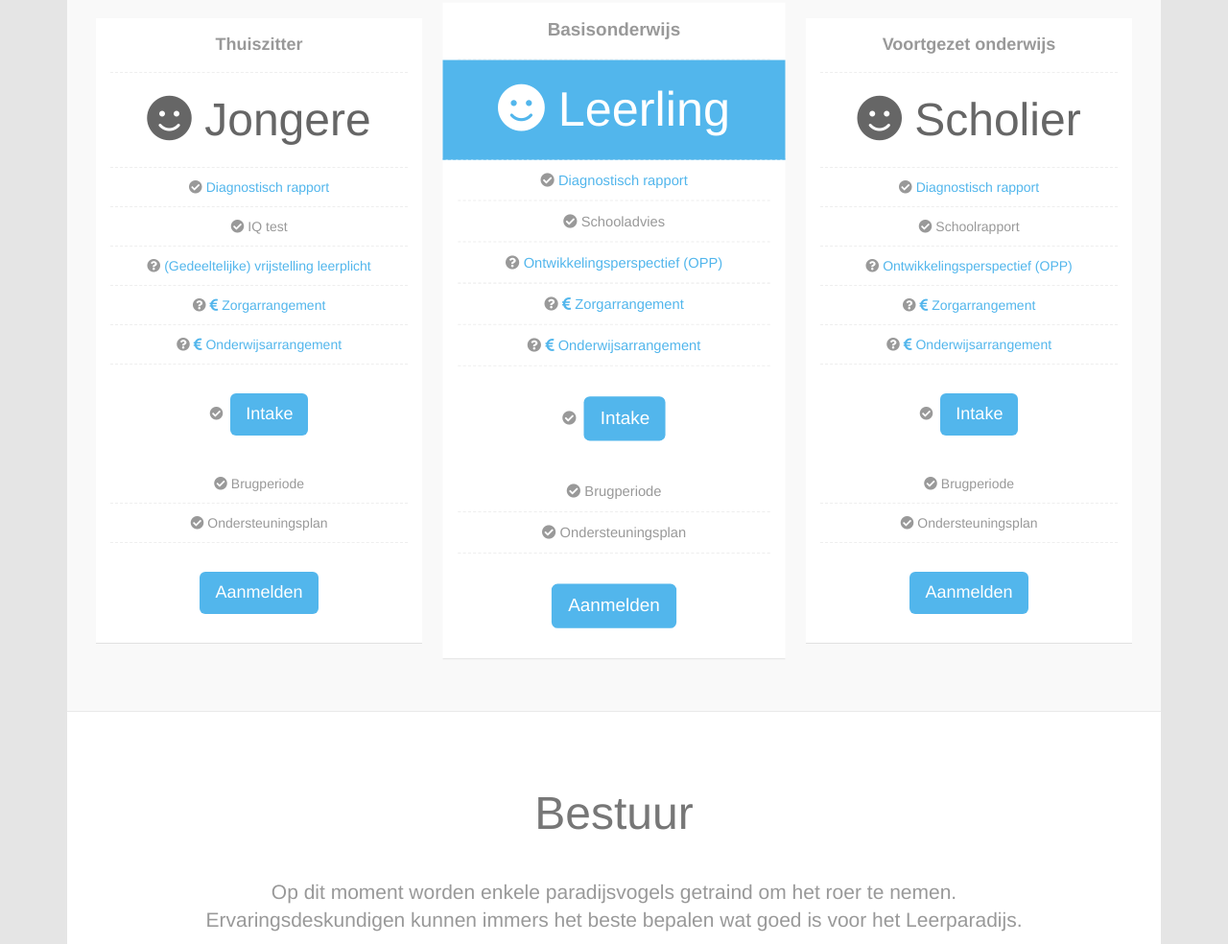
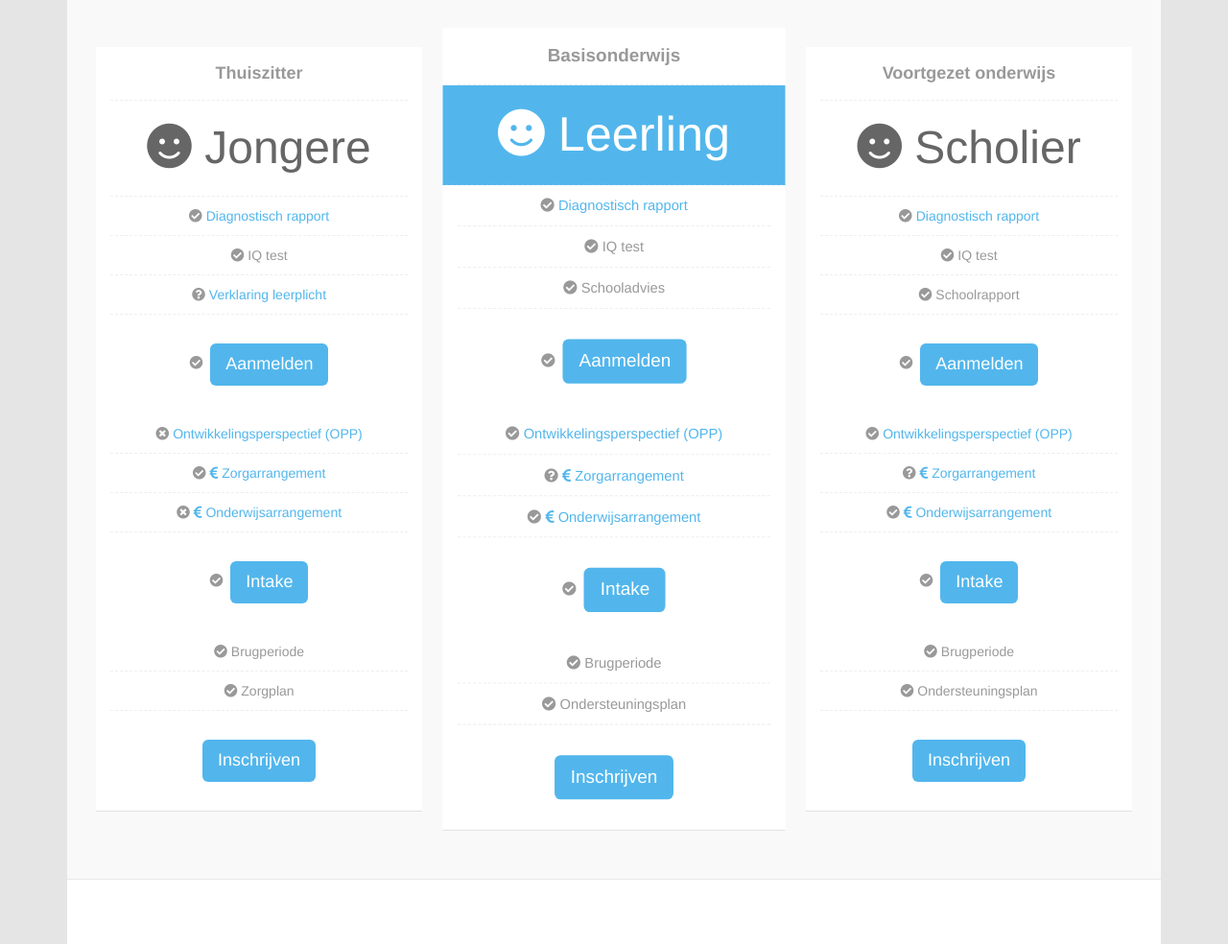
Before and after one commit to HeDude/leerparadijs, a plain HTML site: page index.html in a window 1280 px wide. Shown: the part 3192-4176 px from the top of the page at 96% size. Drawn offline with Linux system fonts and the light colour scheme; a script that the page names is missing.

Commit message:
Changed registration procedure

```diff
--- a/index.html
+++ b/index.html
@@ -328,6 +328,7 @@
                         <br>onderneem je de bijbehorende <i class="fas fa-check-circle" title="Verplicht"></i> stappen om je aan te melden.
                         <br>Tijdens een brugperiode verken je of het Leerparadijs voor jou de ideale plek is
                         <br>en welke ondersteuning jij nodig hebt.
+                        <br>Lees meer op onze <a href="https://wiki.leerparadijs.nl/index.php/Aanmelden" target="_blank">wiki</a>.
                     </p>
                 </div><!-- class="center" -->
                 <div class="big-gap"></div>
@@ -338,13 +339,15 @@
                             <li class="plan-price"><i class="fas fa-smile" title="Geschikt"></i> Jongere</li>
                             <li><i class="fas fa-check-circle" title="Verplicht"></i> <a href="https://formulieren.cedinzorg.nl/formulier/ouders-kinder-ggz" target="_blank">Diagnostisch rapport</a></li>
                             <li><i class="fas fa-check-circle" title="Verplicht"></i> IQ test</li>
-                            <li><i class="fas fa-question-circle" title="Optioneel bij minder onderwijstijd"></i> <a href="https://www.rijksoverheid.nl/onderwerpen/leerplicht/vraag-en-antwoord/wanneer-hoeft-mijn-kind-niet-naar-school" target="_blank">(Gedeeltelijke) vrijstelling leerplicht</a></li>
-                            <li><i class="fas fa-question-circle" title="Optioneel als vergoeding"></i> <a href="https://detoegangemmen.nl/" target="_blank"><i class="fas fa-euro-sign"></i> Zorgarrangement</a></li>
-                            <li><i class="fas fa-question-circle" title="Optioneel als vergoeding"></i> <a href="https://www.swvzodrenthe.nl/" target="_blank"><i class="fas fa-euro-sign"></i> Onderwijsarrangement</a></li>
+                            <li><i class="fas fa-question-circle" title="Optioneel bij minder onderwijstijd"></i> <a href="https://www.rijksoverheid.nl/onderwerpen/leerplicht/vraag-en-antwoord/wanneer-hoeft-mijn-kind-niet-naar-school" target="_blank">Verklaring leerplicht</a></li>
+                            <li class="plan-action"><i class="fas fa-check-circle" title="Verplicht"></i>&nbsp;&nbsp;<a href="mailto:info@leerparadijs.nl?SUBJECT=Aanmelding" class="btn btn-primary btn-lg">Aanmelden</a></li>
+                            <li><i class="fa fa-times-circle" title="Verplicht"></i> <a href="https://www.onderwijsinspectie.nl/onderwerpen/onderwijstijd/maatwerk-in-onderwijstijd-voor-leerlingen-met-een-beperking" target="_blank">Ontwikkelingsperspectief (OPP)</a></li>
+                            <li><i class="fas fa-check-circle" title="Verplicht"></i> <a href="https://detoegangemmen.nl/" target="_blank"><i class="fas fa-euro-sign"></i> Zorgarrangement</a></li>
+                            <li><i class="fa fa-times-circle" title="Optioneel als vergoeding"></i> <a href="https://www.swvzodrenthe.nl/" target="_blank"><i class="fas fa-euro-sign"></i> Onderwijsarrangement</a></li>
                             <li class="plan-action"><i class="fas fa-check-circle" title="Verplicht"></i>&nbsp;&nbsp;<a href="mailto:info@leerparadijs.nl?SUBJECT=Intake" class="btn btn-primary btn-lg">Intake</a></li>
                             <li><i class="fas fa-check-circle" title="Verplicht"></i> Brugperiode</li>
-                            <li><i class="fas fa-check-circle" title="Verplicht"></i> Ondersteuningsplan</li>
-                            <li class="plan-action"><a href="https://www.leerparadijs.nl/docs/Inschrijfformulier%20Leerparadijs%20schooljaar%202018-2019.pdf" class="btn btn-primary btn-lg">Aanmelden</a></li>                        </ul>
+                            <li><i class="fas fa-check-circle" title="Verplicht"></i> Zorgplan</li>
+                            <li class="plan-action"><a href="https://www.leerparadijs.nl/docs/Inschrijfformulier%20Leerparadijs%20schooljaar%202018-2019.pdf" class="btn btn-primary btn-lg">Inschrijven</a></li>
                         </ul>
                     </div><!-- class="col-sm-4" -->
                     <div class="col-sm-4">
@@ -352,14 +355,16 @@
                             <li class="plan-name">Basisonderwijs</li>
                             <li class="plan-price"><i class="fas fa-smile" title="Geschikt"></i> Leerling</li>
                             <li><i class="fas fa-check-circle" title="Verplicht"></i> <a href="https://formulieren.cedinzorg.nl/formulier/ouders-kinder-ggz" target="_blank">Diagnostisch rapport</a></li>
+                            <li><i class="fas fa-check-circle" title="Verplicht"></i> IQ test</li>
                             <li><i class="fas fa-check-circle" title="Verplicht"></i> Schooladvies</li>
-                            <li><i class="fas fa-question-circle" title="Optioneel bij minder onderwijstijd"></i> <a href="https://www.onderwijsinspectie.nl/onderwerpen/onderwijstijd/maatwerk-in-onderwijstijd-voor-leerlingen-met-een-beperking" target="_blank">Ontwikkelingsperspectief (OPP)</a></li>
+                            <li class="plan-action"><i class="fas fa-check-circle" title="Verplicht"></i>&nbsp;&nbsp;<a href="mailto:info@leerparadijs.nl?SUBJECT=Aanmelding" class="btn btn-primary btn-lg">Aanmelden</a></li>
+                            <li><i class="fas fa-check-circle" title="Verplicht"></i> <a href="https://www.onderwijsinspectie.nl/onderwerpen/onderwijstijd/maatwerk-in-onderwijstijd-voor-leerlingen-met-een-beperking" target="_blank">Ontwikkelingsperspectief (OPP)</a></li>
                             <li><i class="fas fa-question-circle" title="Optioneel als vergoeding"></i> <a href="https://detoegangemmen.nl/" target="_blank"><i class="fas fa-euro-sign"></i> Zorgarrangement</a></li>
-                            <li><i class="fas fa-question-circle" title="Optioneel als vergoeding"></i> <a href="https://www.swvzodrenthe.nl/" target="_blank"><i class="fas fa-euro-sign"></i> Onderwijsarrangement</a></li>
+                            <li><i class="fas fa-check-circle" title="Verplicht"></i> <a href="https://www.swvzodrenthe.nl/" target="_blank"><i class="fas fa-euro-sign"></i> Onderwijsarrangement</a></li>
                             <li class="plan-action"><i class="fas fa-check-circle" title="Verplicht"></i>&nbsp;&nbsp;<a href="mailto:info@leerparadijs.nl?SUBJECT=Intake" class="btn btn-primary btn-lg">Intake</a></li>
                             <li><i class="fas fa-check-circle" title="Verplicht"></i> Brugperiode</li>
                             <li><i class="fas fa-check-circle" title="Verplicht"></i> Ondersteuningsplan</li>
-                            <li class="plan-action"><a href="https://www.leerparadijs.nl/docs/Inschrijfformulier%20Leerparadijs%20schooljaar%202018-2019.pdf" class="btn btn-primary btn-lg">Aanmelden</a></li>                        </ul>
+                            <li class="plan-action"><a href="https://www.leerparadijs.nl/docs/Inschrijfformulier%20Leerparadijs%20schooljaar%202018-2019.pdf" class="btn btn-primary btn-lg">Inschrijven</a></li>                        </ul>
                         </ul>
                     </div><!-- class="col-sm-4" -->
                     <div class="col-sm-4">
@@ -367,14 +372,17 @@
                             <li class="plan-name">Voortgezet onderwijs</li>
                             <li class="plan-price"><i class="fas fa-smile" title="Geschikt"></i> Scholier</li>
                             <li><i class="fas fa-check-circle" title="Verplicht"></i> <a href="https://formulieren.cedinzorg.nl/formulier/ouders-kinder-ggz" target="_blank">Diagnostisch rapport</a></li>
+                            <li><i class="fas fa-check-circle" title="Verplicht"></i> IQ test</li>
                             <li><i class="fas fa-check-circle" title="Verplicht"></i> Schoolrapport</li>
-                            <li><i class="fas fa-question-circle" title="Optioneel bij minder onderwijstijd"></i> <a href="https://www.onderwijsinspectie.nl/onderwerpen/onderwijstijd/maatwerk-in-onderwijstijd-voor-leerlingen-met-een-beperking" target="_blank">Ontwikkelingsperspectief (OPP)</a></li>
+                            <li class="plan-action"><i class="fas fa-check-circle" title="Verplicht"></i>&nbsp;&nbsp;<a href="mailto:info@leerparadijs.nl?SUBJECT=Aanmelding" class="btn btn-primary btn-lg">Aanmelden</a></li>
+                            <li><i class="fas fa-check-circle" title="Verplicht"></i> <a href="https://www.onderwijsinspectie.nl/onderwerpen/onderwijstijd/maatwerk-in-onderwijstijd-voor-leerlingen-met-een-beperking" target="_blank">Ontwikkelingsperspectief (OPP)</a></li>
                             <li><i class="fas fa-question-circle" title="Optioneel als vergoeding"></i> <a href="https://detoegangemmen.nl/" target="_blank"><i class="fas fa-euro-sign"></i> Zorgarrangement</a></li>
-                            <li><i class="fas fa-question-circle" title="Optioneel als vergoeding"></i> <a href="https://www.swvzodrenthe.nl/" target="_blank"><i class="fas fa-euro-sign"></i> Onderwijsarrangement</a></li>
+                            <li><i class="fas fa-check-circle" title="Verplicht"></i> <a href="https://www.swvzodrenthe.nl/" target="_blank"><i class="fas fa-euro-sign"></i> Onderwijsarrangement</a></li>
                             <li class="plan-action"><i class="fas fa-check-circle" title="Verplicht"></i>&nbsp;&nbsp;<a href="mailto:info@leerparadijs.nl?SUBJECT=Intake" class="btn btn-primary btn-lg">Intake</a></li>
                             <li><i class="fas fa-check-circle" title="Verplicht"></i> Brugperiode</li>
                             <li><i class="fas fa-check-circle" title="Verplicht"></i> Ondersteuningsplan</li>
-                            <li class="plan-action"><a href="https://www.leerparadijs.nl/docs/Inschrijfformulier%20Leerparadijs%20schooljaar%202018-2019.pdf" class="btn btn-primary btn-lg">Aanmelden</a></li>                        </ul>
+                            <li class="plan-action"><a href="https://www.leerparadijs.nl/docs/Inschrijfformulier%20Leerparadijs%20schooljaar%202018-2019.pdf" class="btn btn-primary btn-lg">Inschrijven</a></li>
+                        </ul>
                     </div><!-- class="col-sm-4" -->
                 </div>
             </div>
```
